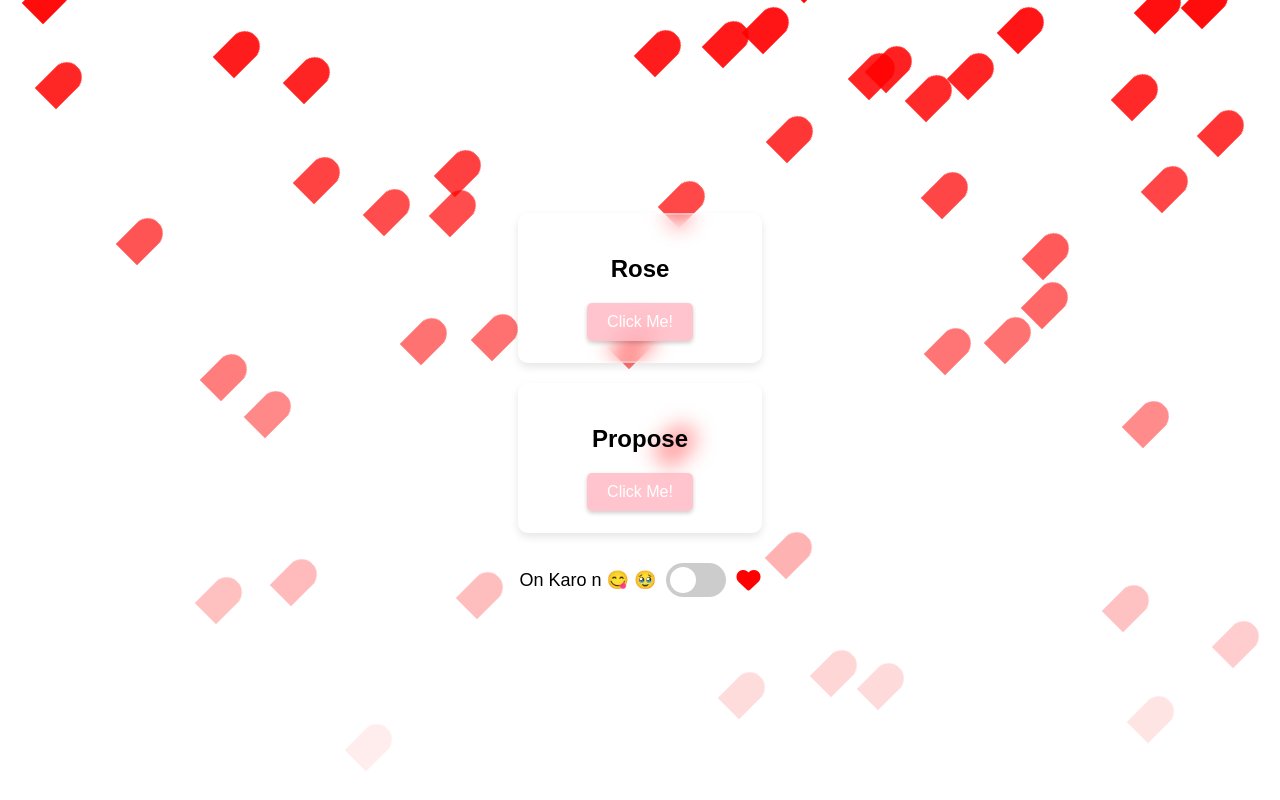
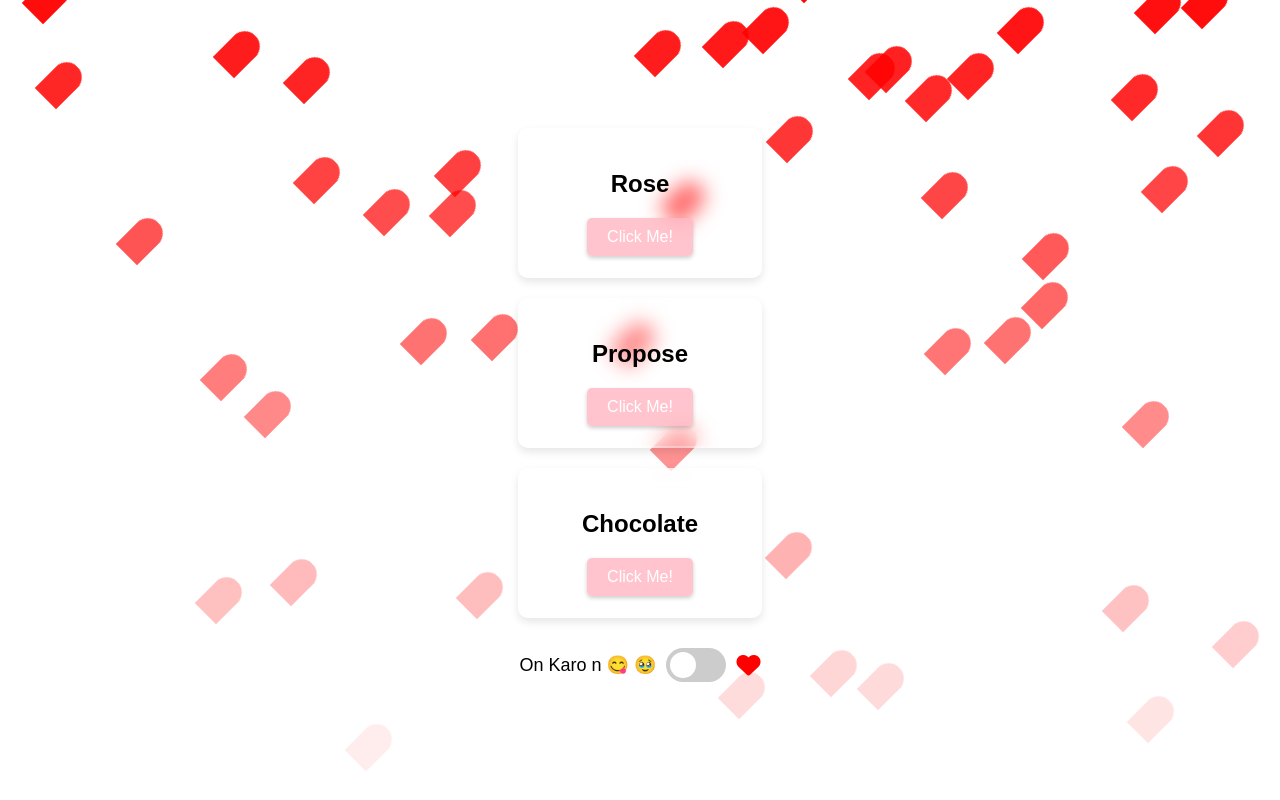
Before and after one commit to sanjivpaul/surprise, a plain HTML site: page index.html in a window 1280 px wide. Drawn offline with Linux system fonts and the light colour scheme.

Commit message:
chocolate

```diff
--- a/index.html
+++ b/index.html
@@ -223,6 +223,11 @@
         <button class="btn" id="proposeBtn">Click Me!</button>
       </div>
 
+      <div class="card">
+        <h2>Chocolate</h2>
+        <button class="btn" id="chocolateBtn">Click Me!</button>
+      </div>
+
       <!-- Toggle Button for Background with Heart Icon -->
       <div class="slider-container">
         <span class="slider-label">On Karo n 😋 🥹</span>
@@ -281,6 +286,14 @@
           alert("Password Galat Hai Yar Fir Se Try Karo!.");
         }
       });
+
+      chocolateBtn.addEventListener("click", function () {
+        // Redirect to the new HTML file
+        // window.location.href = "./rose/index.html"; // Replace with the path to your next file
+
+        alert("abhi time hai babu 😋");
+      });
+
       // Create heart elements that fall
       function createHearts() {
         for (let i = 0; i < 50; i++) {
```
